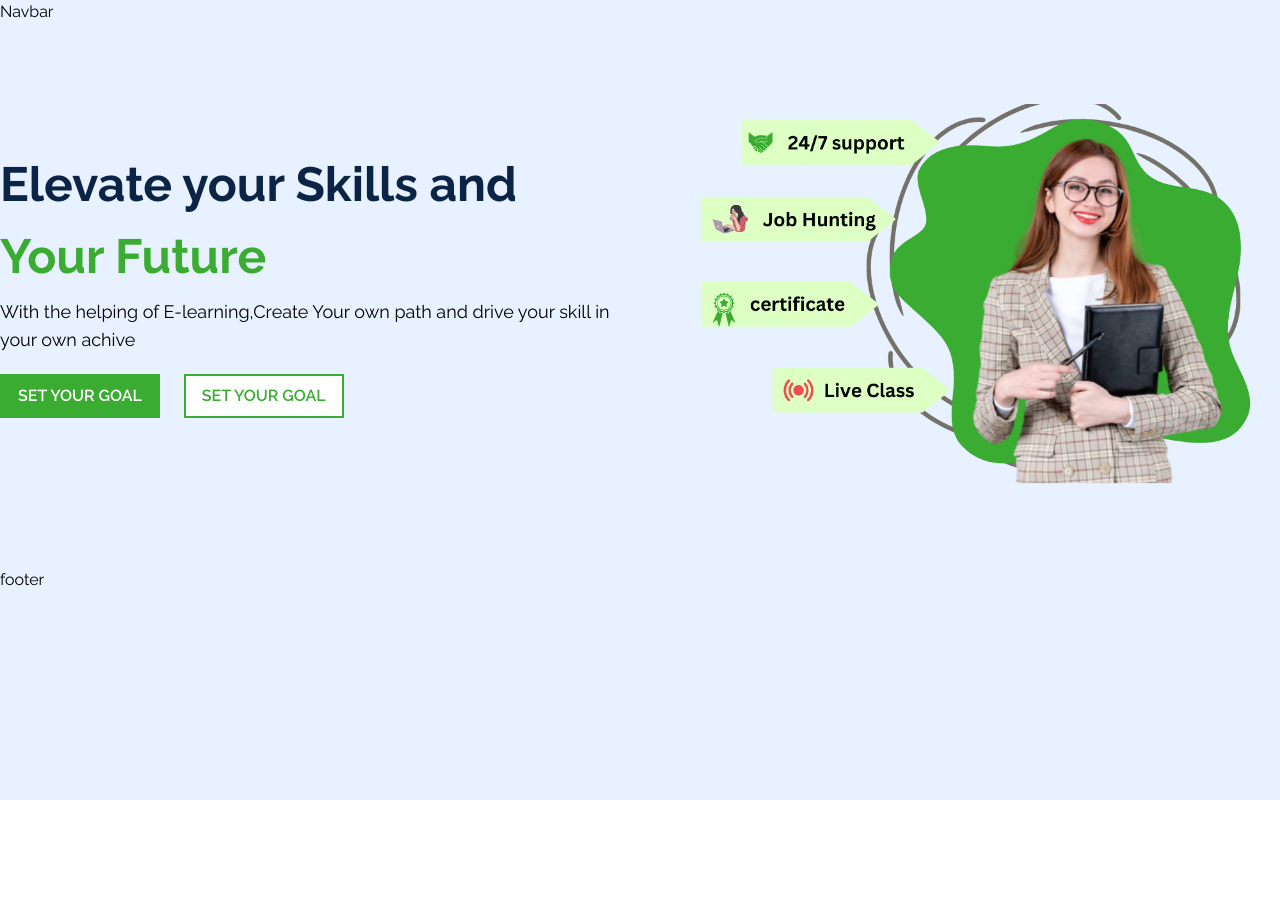
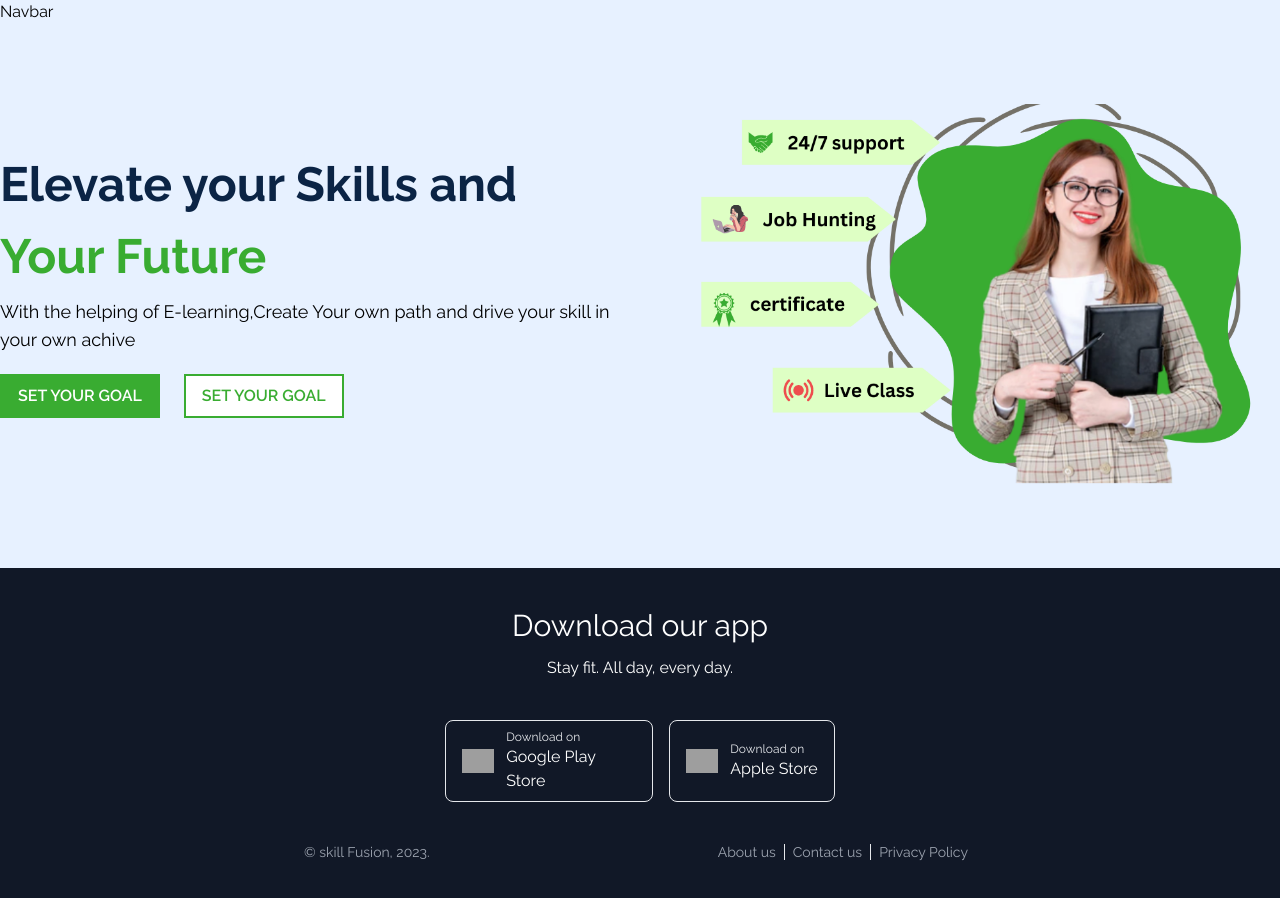
Before and after one commit to coddermoon/skillFusion, a React (Create React App) app in the folder client/: page / in a window 1280 px wide. Shown: the top 898 px of the page. Before the commit the page ends 800 px from the top, so only its background shows below. Built offline with nearby package versions, Linux system fonts and the light colour scheme; grey boxes are pictures that could not be loaded.

Commit message:
header and footer done

```diff
--- a/client/src/Pages/Shared/Footer/Footer.tsx
+++ b/client/src/Pages/Shared/Footer/Footer.tsx
@@ -2,8 +2,38 @@
 
 const Footer = () => {
     return (
-        <div>
-            footer
+        // <!-- This is an example component -->
+        <div className=" bg-gray-900">
+            <div className="max-w-2xl mx-auto text-white py-10">
+                <div className="text-center">
+                    <h3 className="text-3xl mb-3"> Download our app </h3>
+                    <p> Stay fit. All day, every day. </p>
+                    <div className="flex justify-center my-10">
+                        <div className="flex items-center border  rounded-lg px-4 py-2 w-52 mx-2">
+                            <img src="https://cdn-icons-png.flaticon.com/512/888/888857.png" alt="play store" className="w-7 md:w-8"/>
+                            <div className="text-left ml-3">
+                                <p className='text-xs text-gray-200'>Download on </p>
+                                <p className="text-sm md:text-base"> Google Play Store </p>
+                            </div>
+                        </div>
+                        <div className="flex items-center border w-auto rounded-lg px-4 py-2 mx-2">
+                            <img src="https://cdn-icons-png.flaticon.com/512/888/888841.png" alt="app" className="w-7 md:w-8"/>
+                            <div className="text-left ml-3">
+                                <p className='text-xs text-gray-200'>Download on </p>
+                                <p className="text-sm md:text-base"> Apple Store </p>
+                            </div>
+                        </div>
+                    </div>
+                </div>
+                <div className="mt-10 flex flex-col md:flex-row md:justify-between items-center text-sm text-gray-400">
+                    <p className="order-2 md:order-1 mt-8 md:mt-0"> &copy; skill Fusion, 2023. </p>
+                    <div className="order-1 md:order-2">
+                        <span className="px-2">About us</span>
+                        <span className="px-2 border-l">Contact us</span>
+                        <span className="px-2 border-l">Privacy Policy</span>
+                    </div>
+                </div>
+            </div>
         </div>
     );
 };
--- a/client/src/index.css
+++ b/client/src/index.css
@@ -4,6 +4,14 @@
 @tailwind components;
 @tailwind utilities;
 
+::-webkit-scrollbar {
+  width: 4px;
+
+}
+::-webkit-scrollbar-thumb {
+  background: rgb(88, 84, 84);
+  border-radius: 10px;
+}
 
 body {
   margin: 0;
```
